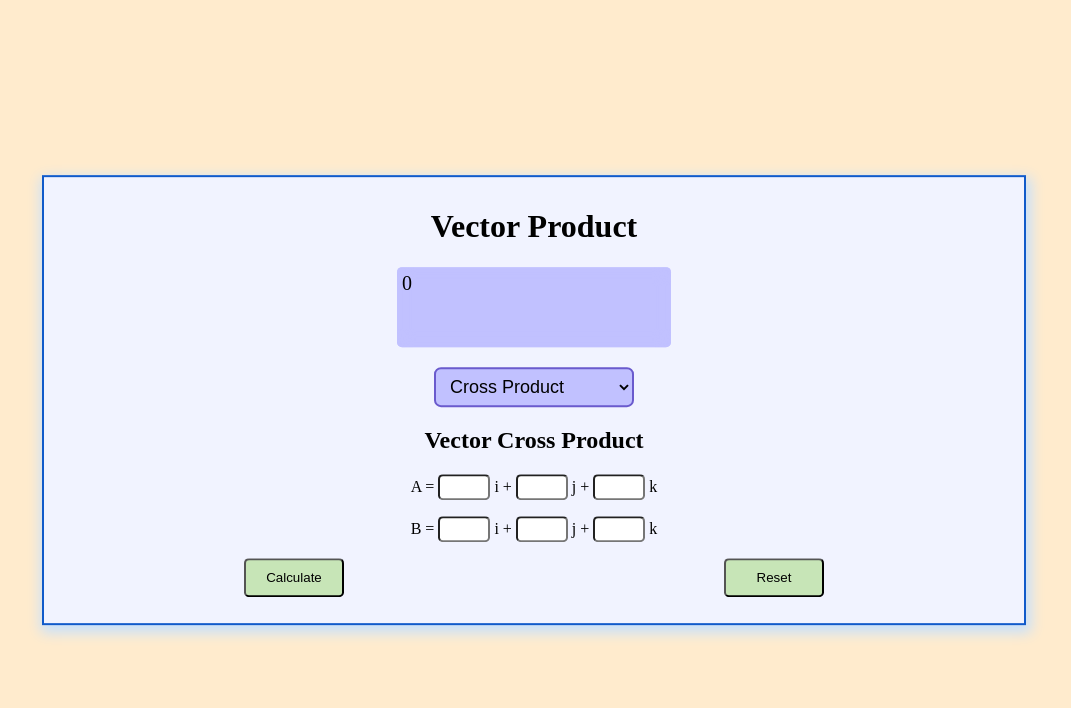
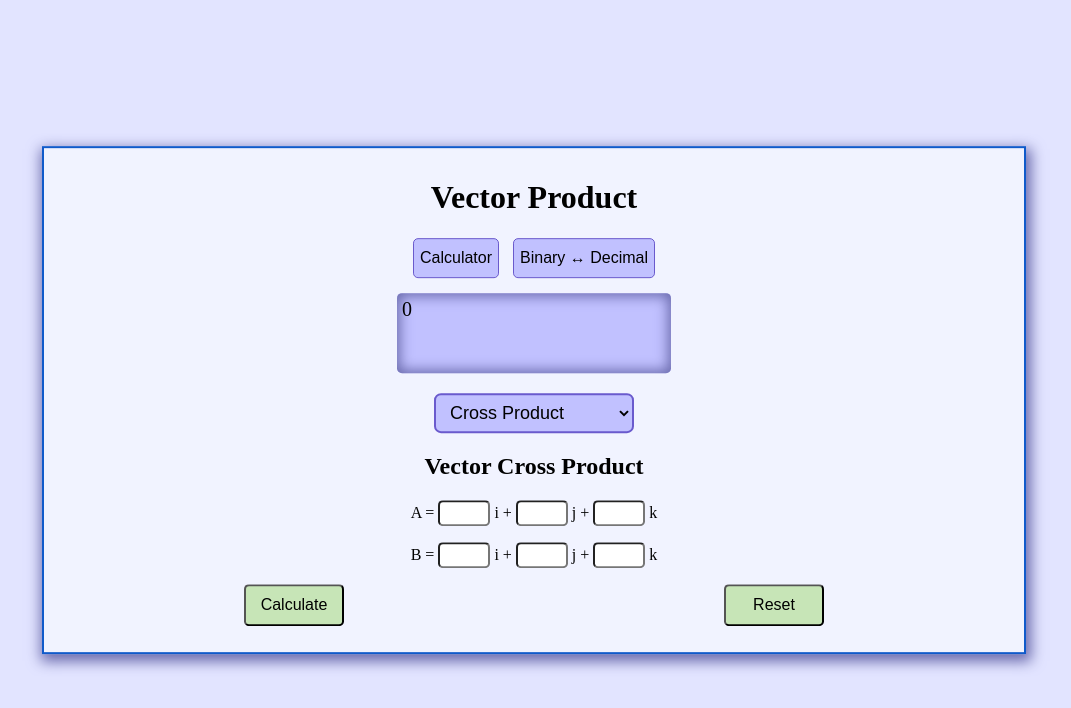
Before and after one commit to soumyabiswas250498/js-claculator, a plain HTML site: page vector-product/index.html in a window 1280 px wide. Shown: the whole page, without its empty margins (106-1177 px from the left). Drawn offline with Linux system fonts and the light colour scheme.

Commit message:
vector-final

```diff
--- a/vector-product/index.html
+++ b/vector-product/index.html
@@ -11,6 +11,12 @@
     <div class="content">
       <div class="header">
         <h1>Vector Product</h1>
+        <a href="/index.html" rel="noopener noreferrer"
+          ><button>Calculator</button></a
+        >
+        <a href="#" rel="noopener noreferrer"
+          ><button class="b2d">Binary &#8596; Decimal</button></a
+        >
       </div>
       <div id="display">0</div>
       <div class="select">
--- a/vector-product/styles.css
+++ b/vector-product/styles.css
@@ -1,7 +1,7 @@
 .content {
   border: 2px solid;
   border-color: rgb(16, 90, 202);
-  box-shadow: 2px 5px 13px 3px rgb(196, 224, 255);
+  box-shadow: 2px 5px 13px 3px rgb(106, 106, 173);
   margin: auto;
   width: 75%;
   padding: 10px;
@@ -13,6 +13,15 @@
 }
 .header {
   text-align: center;
+}
+.header button {
+  font-size: 16px;
+  height: 40px;
+  margin: 0px 5px 15px 5px;
+  border: 1px solid;
+  border-radius: 5px;
+  border-color: slateblue;
+  background-color: rgb(193, 193, 255);
 }
 .select {
   display: flex;
@@ -40,7 +49,7 @@
   margin-left: auto;
   margin-right: auto;
   margin-bottom: 20px;
-  box-shadow: inset 0px 0px 13px 3px rgb(193, 193, 255);
+  box-shadow: inset 0px 0px 13px 3px rgb(106, 106, 173);
   border-radius: 5px;
   overflow: auto;
   /* text-overflow: clip; */
@@ -53,6 +62,7 @@
 }
 
 button.product {
+  font-size: 16px;
   padding: 10px;
   background: #c7e5b7;
   border-radius: 5px;
@@ -82,5 +92,5 @@ button.product:active {
   text-align: center;
 }
 body {
-  background-color: blanchedalmond;
+  background-color: rgb(226, 228, 255);
 }
```
Also changed, not shown: index.html (+2 -5 lines).
